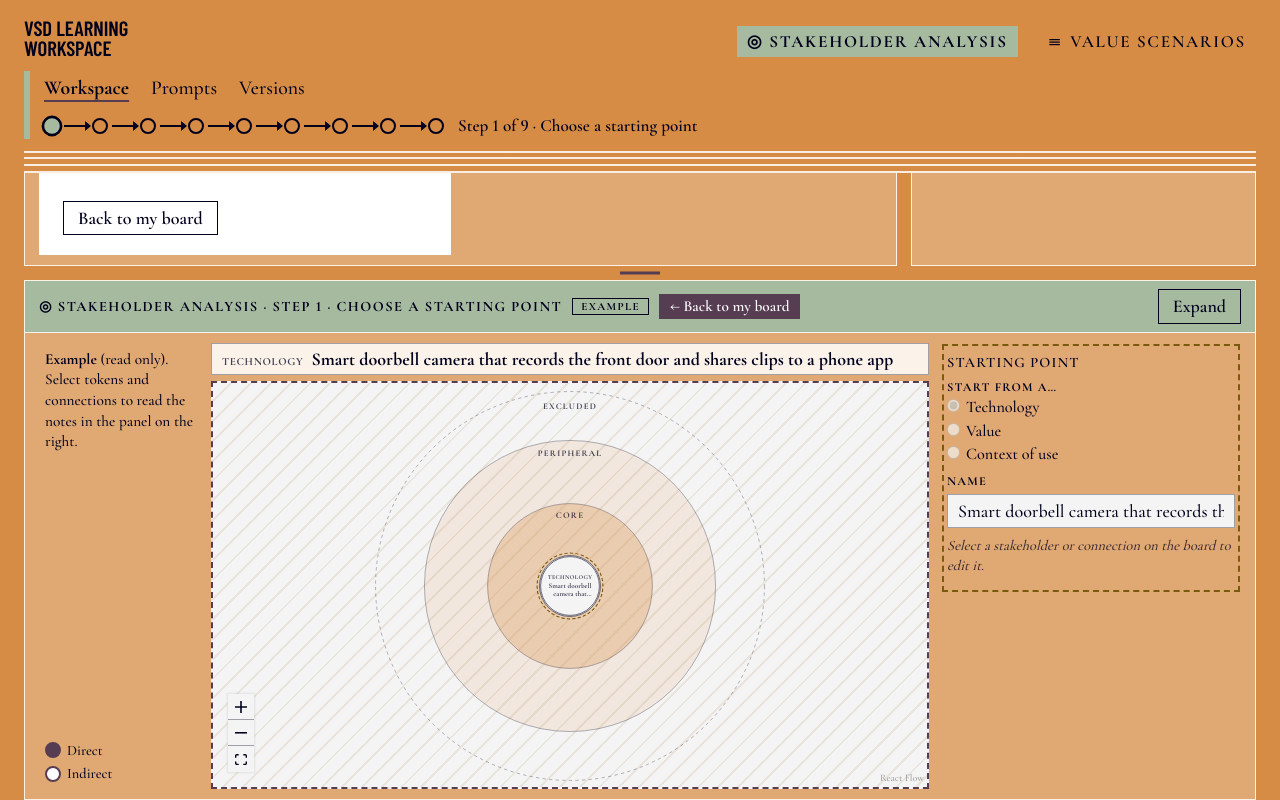
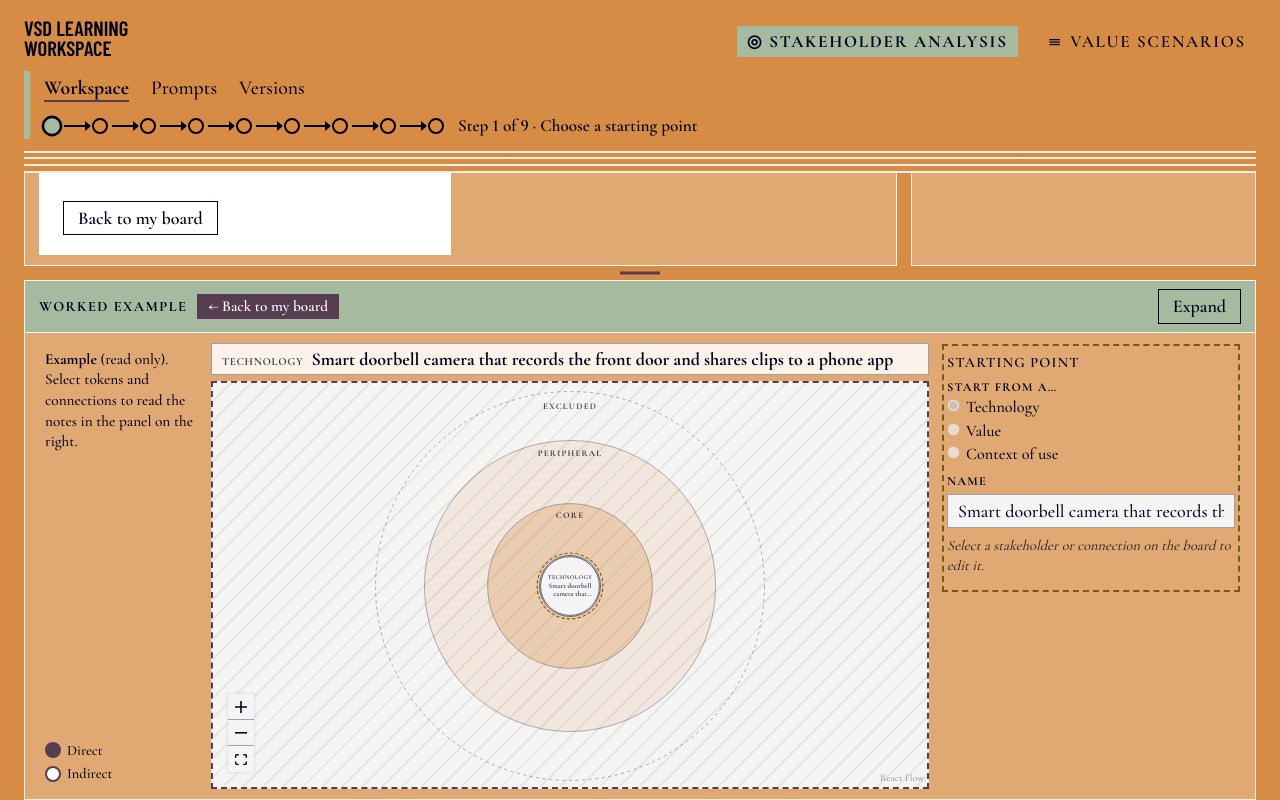
Before and after one commit to bcsaldias/ai-vsd, a React (Vite) app in the folder frontend/: page / in a window 1280 px wide. Both pictures are taken after a click on the button "See an example of this step". Built offline with nearby package versions, Linux system fonts and the light colour scheme.

Commit message:
Upgraded language

```diff
--- a/frontend/src/workspace/ActivityHost.tsx
+++ b/frontend/src/workspace/ActivityHost.tsx
@@ -3,7 +3,7 @@
 // Checking work is coordinated by WorkspaceTab, so it can also be triggered from elsewhere.
 
 import type { ReactNode } from 'react';
-import type { ActivityDefinition, ActivityKind, ActivityReport, LessonSummary, StakeholderRef } from '../types/contracts';
+import type { ActivityDefinition, ActivityKind, ActivityReport, StakeholderRef } from '../types/contracts';
 import { DiagramActivity, type DiagramState } from '../activities/diagram/DiagramActivity';
 import { AnnotationActivity, type AnnotationState } from '../activities/annotation/AnnotationActivity';
 import {
@@ -33,10 +33,6 @@ export function workUpToStep(definition: ActivityDefinition, state: unknown): un
 
 interface Props {
   definition: ActivityDefinition;
-  /** 1-based position of the activity in the lesson, shown in the header. */
-  number: number;
-  /** The lesson's name and symbol head the panel, so students can tell lessons apart while working. */
-  lesson: LessonSummary;
   savedReport: ActivityReport | null;
   onReport: (report: ActivityReport) => void;
   onCheck: () => void;
@@ -51,7 +47,7 @@ interface Props {
 }
 
 export function ActivityHost({
-  definition, number, lesson, savedReport, onReport, onCheck, canCheck, example, onExitExample, importStakeholders, headerActions,
+  definition, savedReport, onReport, onCheck, canCheck, example, onExitExample, importStakeholders, headerActions,
 }: Props) {
   const onChange = (state: unknown) =>
     !example &&
@@ -85,15 +81,9 @@ export function ActivityHost({
     <section id="activity-panel" className={example ? 'panel activity-panel showing-example' : 'panel activity-panel'} aria-label="Activity">
       <header className="panel-header">
         <div className="panel-title">
-          <h2>
-            <span className="lesson-mark" aria-hidden="true">{lesson.symbol}</span> {lesson.title} · Step {number} · {definition.title}
-          </h2>
-          {example && (
-            <>
-              <span className="badge">Example</span>
-              {onExitExample && <button className="small primary" onClick={onExitExample}>← Back to my board</button>}
-            </>
-          )}
+          {/* Named by its role: the lesson is in the top bar and the step in the trail, both always in view. */}
+          <h2>{example ? 'Worked example' : 'Your work'}</h2>
+          {example && onExitExample && <button className="small primary" onClick={onExitExample}>← Back to my board</button>}
         </div>
         <div className="actions">
           {headerActions}
--- a/frontend/src/workspace/LearningWorkspace.tsx
+++ b/frontend/src/workspace/LearningWorkspace.tsx
@@ -55,7 +55,7 @@ export function LearningWorkspace({
   return (
     <section id="workspace-panel" className="panel workspace-panel" aria-label="VSD Learning workspace">
       <header className="panel-header">
-        <h2><span className="lesson-mark" aria-hidden="true">{lesson.symbol}</span> {lesson.title}</h2>
+        <h2>About this lesson</h2>
       </header>
       <div className="panel-body">
         <p>{lesson.intro}</p>
@@ -64,7 +64,7 @@ export function LearningWorkspace({
           {current && (
             <article className="step-card" aria-labelledby="step-card-title">
               <span className="step-count">
-                <span className="lesson-mark" aria-hidden="true">{lesson.symbol}</span> {lesson.title} · Step {index + 1} of {lesson.activities.length}
+                Step {index + 1} of {lesson.activities.length}
               </span>
               <h3 id="step-card-title" className="step-title">{current.title}</h3>
               <p>{current.prompt}</p>
--- a/frontend/src/workspace/WorkspaceTab.tsx
+++ b/frontend/src/workspace/WorkspaceTab.tsx
@@ -303,8 +303,6 @@ export function WorkspaceTab({ lessonId, steps, onStepChange }: Props) {
         <ActivityHost
           key={`example:${hostKey(activityId)}`}
           definition={definition}
-          number={index + 1}
-          lesson={lesson}
           savedReport={{ activityId: definition.id, kind: definition.kind, status: 'in-progress', state: definition.example, updatedAt: '' }}
           onReport={() => {}}
           onCheck={() => {}}
@@ -318,8 +316,6 @@ export function WorkspaceTab({ lessonId, steps, onStepChange }: Props) {
           key={`${hostKey(activityId)}#${hostVersion}`}
           importStakeholders={importStakeholders}
           definition={definition}
-          number={index + 1}
-          lesson={lesson}
           onCheck={checkWork}
           canCheck={status !== null}
           savedReport={saved.report}
```
Also changed, not shown: 1 other file (tests, documents, lock files or other folders).
